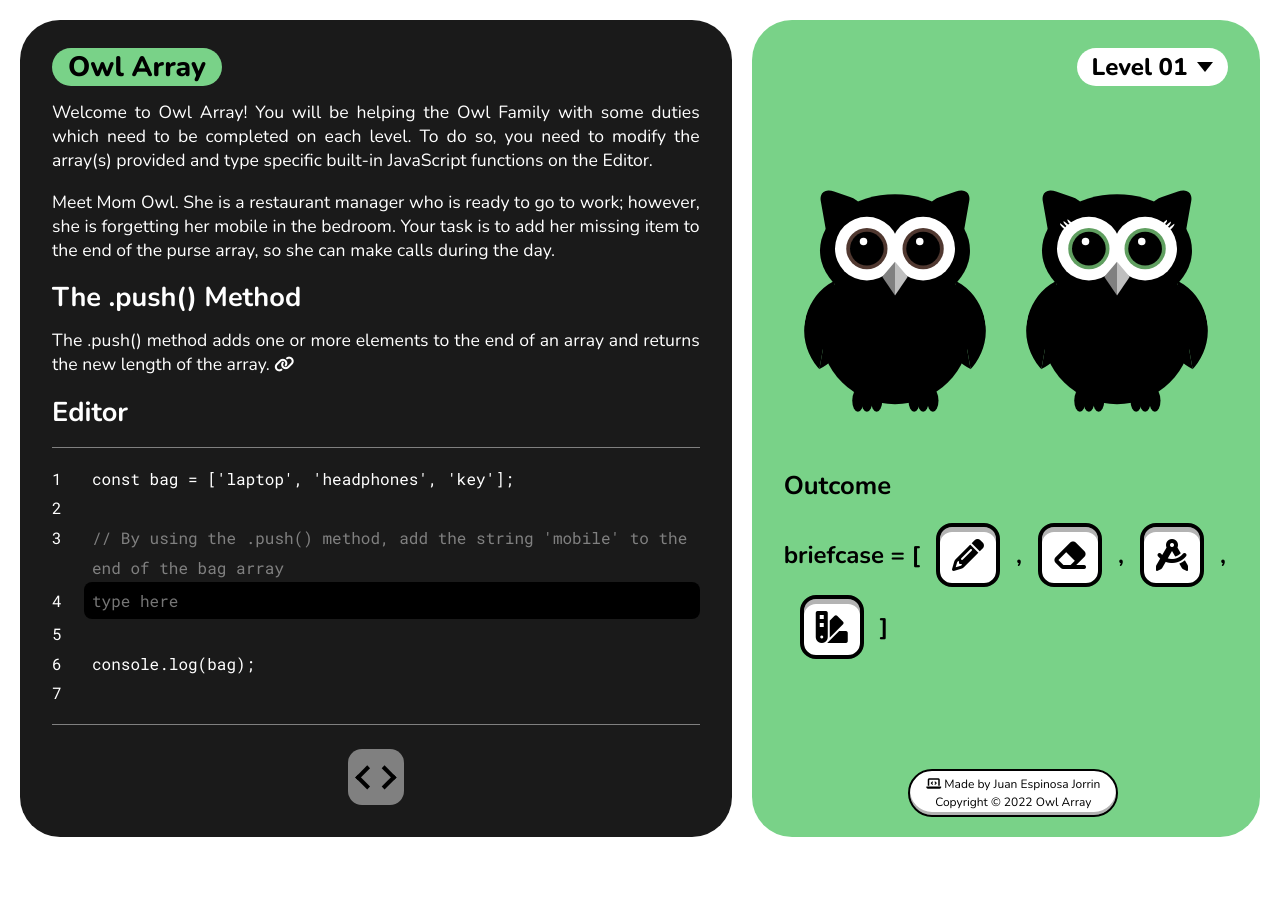
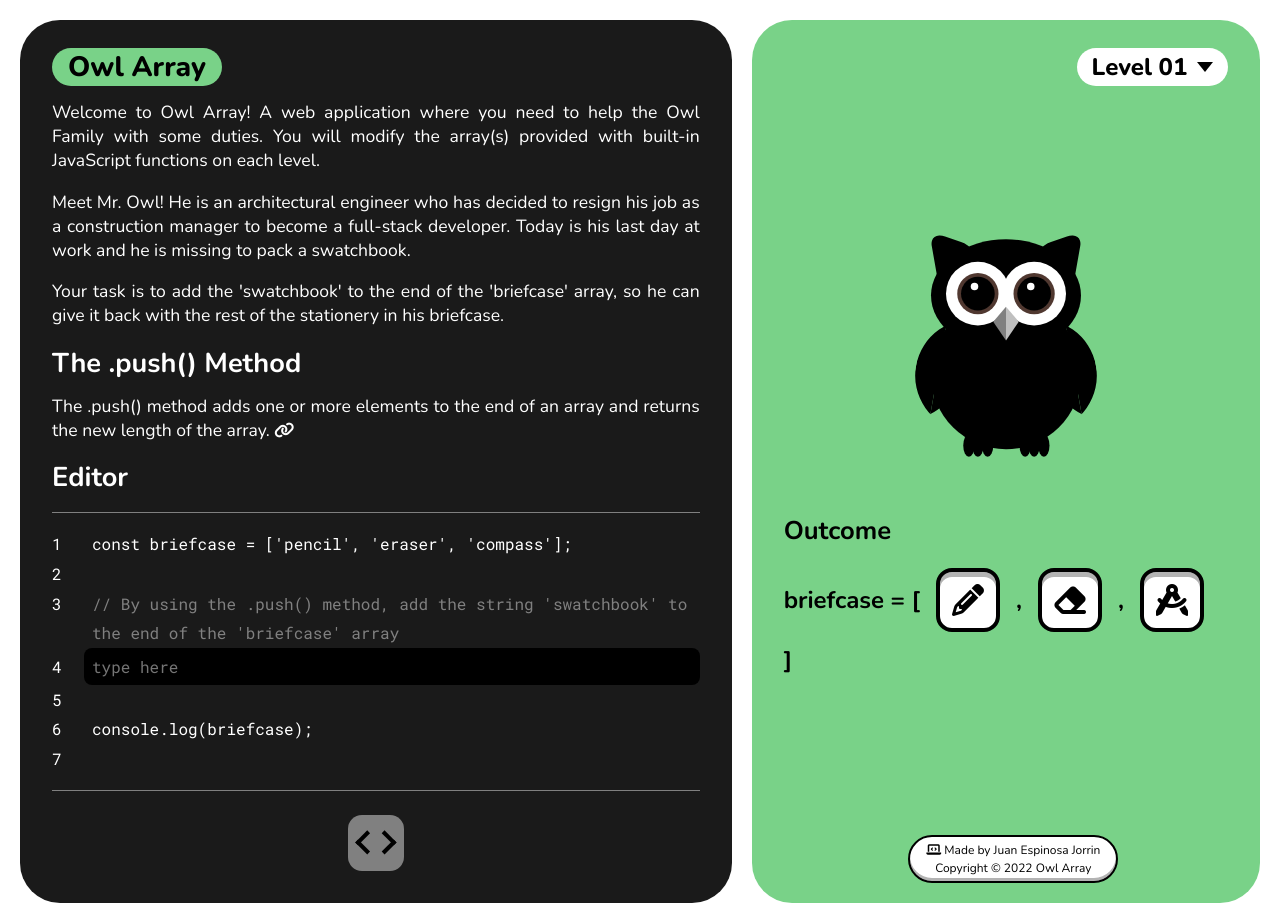
Before and after one commit to juanej88/owl-array, a React (Create React App) app: page / in a window 1280 px wide. Before the commit the page ends 857 px from the top, so only its background shows below. Built offline with nearby package versions, Linux system fonts and the light colour scheme; the HTML template or start-up script is replaced by a standard one.

Commit message:
Create a gameData file and modify level 1 instructions

```diff
--- a/src/components/Display.jsx
+++ b/src/components/Display.jsx
@@ -11,12 +11,12 @@ const Display = (props) => {
     let comma = <p>,</p>;
 
     return (
-      <>
+      <div className='array-element' key={`item${index}`}>
         <div className='item-container'>
           {icons[item]}
         </div>
         {index !== props.arrayItems.length - 1 && comma}
-      </>
+      </div>
     )
   });
 
--- a/src/components/Editor.jsx
+++ b/src/components/Editor.jsx
@@ -2,21 +2,28 @@ import React from 'react';
 import '../stylesheets/Editor.css';
 
 const Editor = (props) => {
+  const lineNumberElements = () => {
+    let lineNumbers = [];
+    for(let i = 1; i <= 7; i++) {
+      lineNumbers.push(<p className='line-number' key={`line ${i}`}>{i}</p>);
+    }
+    return lineNumbers;
+  }
+
+  const editorArray = props.arrayItems.join('\', \'');
+
   return (
     <div className='editor-container'>
       <h2>Editor</h2>
-      <p className='line-number'>1</p>
-      <p translate='no'>const bag = ['laptop', 'headphones', 'key'];</p>
-      <p className='line-number'>2</p>
+      {lineNumberElements()}
+      <p translate='no'>const {props.arrayName} = ['{editorArray}'];</p>
       <p></p>
-      <p className='line-number'>3</p>
       <p className='code-comment' translate='no'>
-        &#x2f;&#x2f; By using the .push() method, add the string 'mobile' to the end of the bag array
+        {props.editorInstructions}
       </p>
-      <p className='line-number'>4</p>
       <textarea
         className='code-input'
-        rows='1'
+        rows={props.editorRows}
         placeholder='type here'
         autoCapitalize='none'
         autoComplete='off'
@@ -24,11 +31,8 @@ const Editor = (props) => {
         // autoFocus
       >
       </textarea>
-      <p className='line-number'>5</p>
       <p></p>
-      <p className='line-number'>6</p>
-      <p translate='no'>console.log(bag);</p>
-      <p className='line-number'>7</p>
+      <p translate='no'>console.log({props.arrayName});</p>
     </div>
   );
 };
--- a/src/components/Instructions.jsx
+++ b/src/components/Instructions.jsx
@@ -3,10 +3,11 @@ import '../stylesheets/Instructions.css';
 
 const Instructions = (props) => {
   return (
-    <article>
-      <p className='instructions first'>{props.instructions}</p>
-      <p className='instructions'>{props.instructions2}</p>
-      <h1>{props.method}</h1>
+    <article id='instructions'>
+      {props.mainInstructions && <p className='instructions first'>{props.mainInstructions}</p>}
+      <p className='instructions'>{props.instructionsOne}</p>
+      <p className='instructions'>{props.instructionsTwo}</p>
+      <h1>{props.title}</h1>
       <p className='instructions'>
         {props.mozillaDefinition}
         <a
--- a/src/components/Main.jsx
+++ b/src/components/Main.jsx
@@ -1,4 +1,5 @@
-import React from 'react';
+import React, { useState } from 'react';
+import gameData from '../data/gameData';
 import '../stylesheets/Main.css';
 import Instructions from './Instructions';
 import Editor from './Editor';
@@ -6,31 +7,45 @@ import Button from './Button';
 import Display from './Display';
 import Owl from './Owl';
 
-const Main = (props) => {
+const Main = () => {
+  const [level, setLevel] = useState(0);
+
+  // This is the data to setup each level
+  const [data, setData] = useState(gameData[level]);
+
+  // This is the array which will be manupulated by the user
+  const [gameArray, setGameArray] = useState(data.arrayItems);
+
   return (
     <main className='main'>
       <section className='container instructions--editor'>
         <Instructions
-          method='The .push() Method'
-          instructions='Welcome to Owl Array! You will be helping the Owl Family with some duties which need to be completed on each level. To do so, you need to modify the array(s) provided and type specific built-in JavaScript functions on the Editor.'
-          instructions2='Meet Mom Owl. She is a restaurant manager who is ready to go to work; however, she is forgetting her mobile in the bedroom. Your task is to add her missing item to the end of the purse array, so she can make calls during the day.'
-          link='https://developer.mozilla.org/en-US/docs/Web/JavaScript/Reference/Global_Objects/Array/push'
-          mozillaDefinition='The .push() method adds one or more elements to the end of an array and returns the new length of the array.'
+          title={data.title}
+          mainInstructions={data.mainInstructions}
+          instructionsOne={data.instructionsOne}
+          instructionsTwo={data.instructionsTwo}
+          link={data.link}
+          mozillaDefinition={data.mozillaDefinition}
         />
-        <Editor />
+        <Editor
+          editorInstructions={data.editorInstructions}
+          arrayName={data.arrayName}
+          arrayItems={data.arrayItems}
+          editorRows={data.editorRows}
+        />
         <Button
           complete={false}
         />
       </section>
       <section className='container display'>
         <aside className='owls-container'>
-          {['mrOwl', 'mrsOwl'].map(character => (
-            <Owl owl={character} completed={false} />
+          {data.characters.map(character => (
+            <Owl key={character} owl={character} complete={false} />
           ))}
         </aside>
         <Display
-          arrayName='briefcase'
-          arrayItems={['pencil', 'eraser', 'compass', 'swatchbook']}
+          arrayName={data.arrayName}
+          arrayItems={gameArray}
         />
       </section>
     </main>
--- a/src/components/Owl.jsx
+++ b/src/components/Owl.jsx
@@ -11,7 +11,7 @@ const Owl = (props) => {
   const [closeEyes, setCloseEyes] = useState('');
 
   useEffect(() => {
-    if (props.completed) {
+    if (props.complete) {
       return;
     }
     const blinkDown = () => {
@@ -26,7 +26,7 @@ const Owl = (props) => {
   });
 
   useEffect(() => {
-    if (props.completed) {
+    if (props.complete) {
       return;
     }
     const blinkUp = () => {
@@ -36,7 +36,7 @@ const Owl = (props) => {
     const blinkTimeout = setTimeout(blinkUp, 250);
 
     return () => clearTimeout(blinkTimeout);
-  }, [props.completed, closeEyes]);
+  }, [props.complete, closeEyes]);
 
   return (
     <div className='owl' onClick={moveWings}>
@@ -69,17 +69,17 @@ const Owl = (props) => {
           <div className='nose-right'></div>
         </div>
 
-        <div className={props.completed ?
-          'owl--eyelids owl--eyelids-completed' :
+        <div className={props.complete ?
+          'owl--eyelids owl--eyelids-complete' :
           'owl--eyelids'}
         >
-          <div className={props.completed ?
-          'eyelid left-eyelid eyelid-completed' :
+          <div className={props.complete ?
+          'eyelid left-eyelid eyelid-complete' :
           'eyelid left-eyelid ' + closeEyes}
           >
           </div>
-          <div className={props.completed ?
-          'eyelid right-eyelid eyelid-completed' :
+          <div className={props.complete ?
+          'eyelid right-eyelid eyelid-complete' :
           'eyelid right-eyelid ' + closeEyes}
           ></div>
         </div>
--- /dev/null
+++ b/src/data/gameData.js
@@ -0,0 +1,25 @@
+const gameData = [
+  {
+
+    // ----- ----- ----- ----- Level 01 ----- ----- ----- -----
+
+    level: '01',
+    title: 'The .push() Method',
+    mainInstructions: 'Welcome to Owl Array! A web application where you need to help the Owl Family with some duties. You will modify the array(s) provided with built-in JavaScript functions on each level.',
+    instructionsOne: 'Meet Mr. Owl! He is an architectural engineer who has decided to resign his job as a construction manager to become a full-stack developer. Today is his last day at work and he is missing to pack a swatchbook.',
+    instructionsTwo: `Your task is to add the 'swatchbook' to the end of the 'briefcase' array, so he can give it back with the rest of the stationery in his briefcase.`,
+    // instructions: 'Meet Mrs. Owl. She is a restaurant manager who is ready to go to work; however, she is forgetting her mobile at home. Your task is to add her missing item to the end of the purse array, so she can make calls during the day.',
+    link: 'https://developer.mozilla.org/en-US/docs/Web/JavaScript/Reference/Global_Objects/Array/push',
+    mozillaDefinition: 'The .push() method adds one or more elements to the end of an array and returns the new length of the array.',
+    // methods: ['push'], // I need to check if I'll use this array to check the user's input
+    keyWord: 'swatchbook',
+    editorInstructions: `// By using the .push() method, add the string 'swatchbook' to the end of the 'briefcase' array`,
+    arrayName: 'briefcase',
+    arrayItems: ['pencil', 'eraser', 'compass'],
+    editorRows: 1,
+    characters: ['mrOwl']
+    // characters: ['mrsOwl'] // This character will be display on another level
+  }
+];
+
+export default gameData;
--- a/src/data/icons.js
+++ b/src/data/icons.js
@@ -1,13 +1,13 @@
 const icons = {
-  pencil: <i class="fa-solid fa-pencil"></i>,
-  compass: <i class="fa-solid fa-compass-drafting"></i>,
-  eraser: <i class="fa-solid fa-eraser"></i>,
-  swatchbook: <i class="fa-solid fa-swatchbook"></i>,
-  plan: <i class='fa-solid fa-scroll'></i>,
-  laptop: <i class='fa-solid fa-laptop'></i>,
-  headphones: <i class='fa-solid fa-headphones'></i>,
-  key: <i class='fas fa-key'></i>,
-  mobile: <i class='fas fa-mobile-alt'></i>
+  pencil: <i className='fa-solid fa-pencil'></i>,
+  compass: <i className='fa-solid fa-compass-drafting'></i>,
+  eraser: <i className='fa-solid fa-eraser'></i>,
+  swatchbook: <i className='fa-solid fa-swatchbook'></i>,
+  plan: <i className='fa-solid fa-scroll'></i>,
+  laptop: <i className='fa-solid fa-laptop'></i>,
+  headphones: <i className='fa-solid fa-headphones'></i>,
+  key: <i className='fas fa-key'></i>,
+  mobile: <i className='fas fa-mobile-alt'></i>
 }
 
 export default icons;
--- a/src/stylesheets/Display.css
+++ b/src/stylesheets/Display.css
@@ -13,11 +13,15 @@
   flex-wrap: wrap;
 }
 
-.display--array > p,
-.array-item > p {
+.display--array > p {
   font-size: 1.5rem;
   padding: 0.5rem 0;
   font-weight: 700;
+}
+
+.array-element {
+  display: flex;
+  align-items: center;
 }
 
 .item-container {
@@ -33,6 +37,11 @@
   align-items: center;
 }
 
+.array-element > p {
+  font-size: 1.5rem;
+  font-weight: 700;
+}
+
 .item-container > i {
   font-size: 2rem;
   padding: 0 1rem;
--- a/src/stylesheets/Editor.css
+++ b/src/stylesheets/Editor.css
@@ -6,6 +6,9 @@
   border: solid var(--grey);
   border-width: 0 0 0.1rem;
   padding-bottom: 1rem;
+  /* 'grid-auto-flow: dense' fill the gaps of the previous
+  unused spaces of the grid */
+  grid-auto-flow: dense;
 }
 
 .editor-container > h2 {
@@ -22,6 +25,7 @@
 }
 
 .editor-container > .line-number {
+  grid-column: 1 / span 1;
   padding-left: 0;
 }
 
--- a/src/stylesheets/Instructions.css
+++ b/src/stylesheets/Instructions.css
@@ -1,4 +1,4 @@
-.first {
+#instructions > :first-child {
   padding-top: 3rem;
 }
 
--- a/src/stylesheets/Owl.css
+++ b/src/stylesheets/Owl.css
@@ -190,11 +190,11 @@
 /* This css style will be applied when the user has completed each level
 to simulate a happy owl expression */
 
-.owl--eyelids-completed {
+.owl--eyelids-complete {
   bottom: 127px;
 }
 
-.eyelid-completed {
+.eyelid-complete {
   width: 5.5em;
   margin: 0 9px;
   background-color: white;
```
